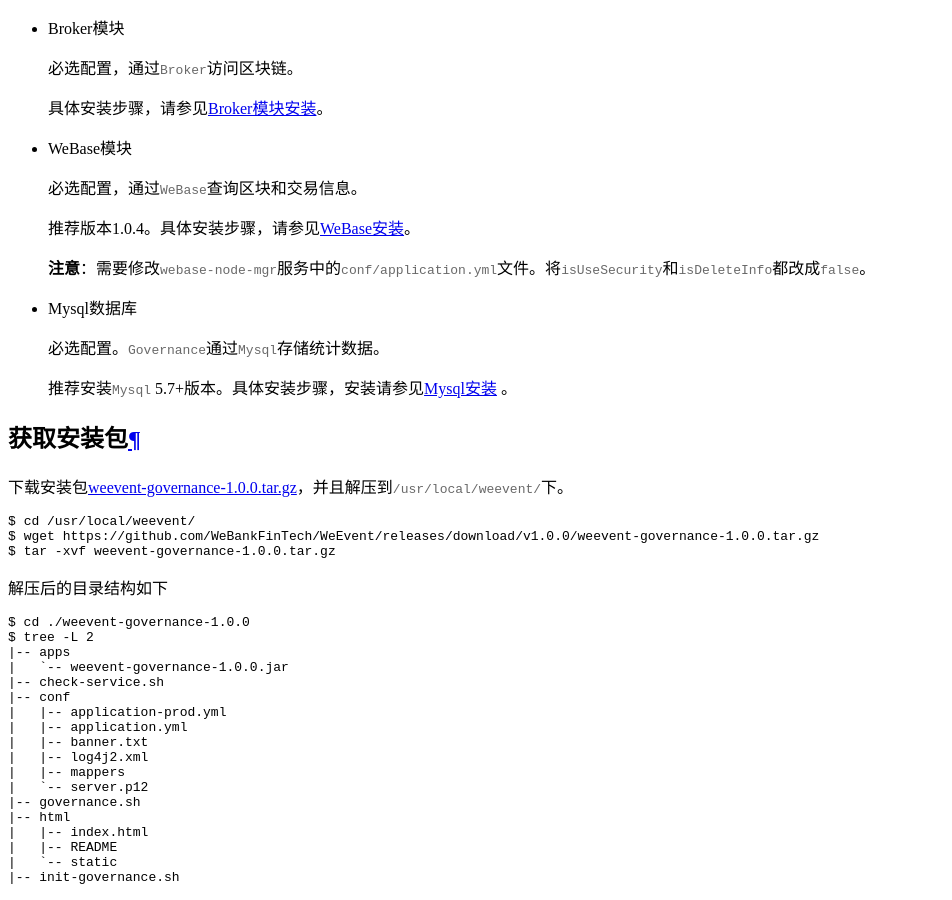
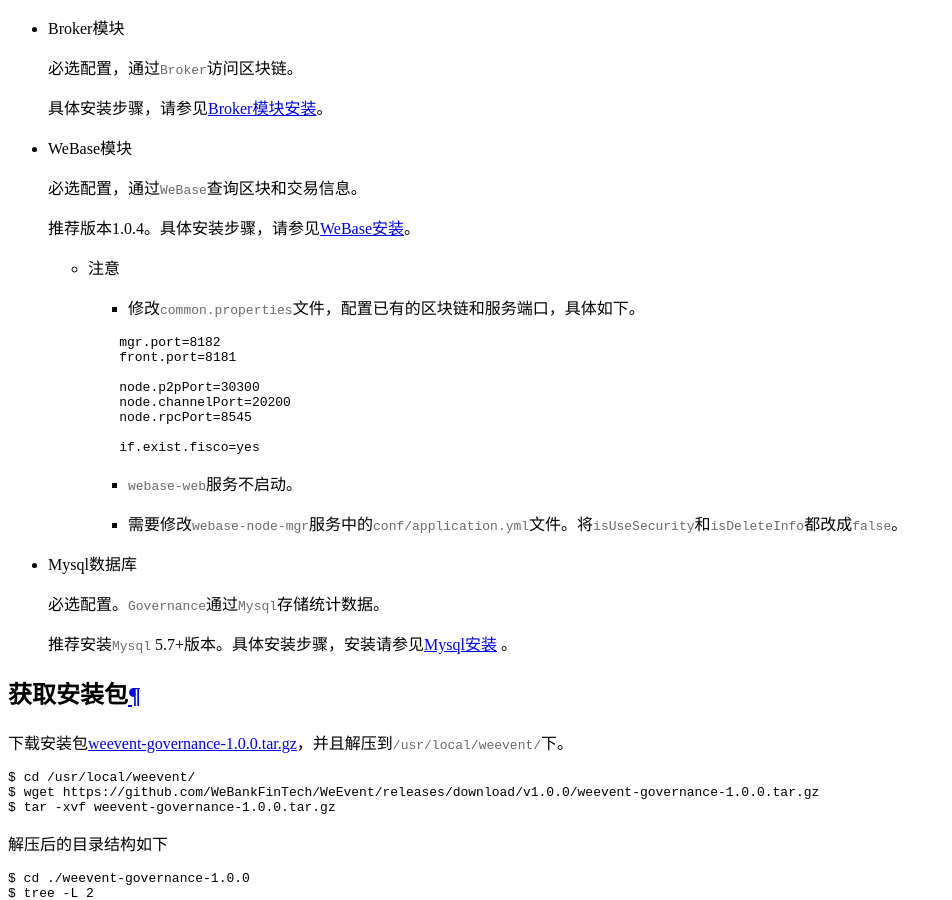
Before and after one commit to WeBankBlockchain/WeEvent-docs, a Sphinx documentation site: the page built from docs/install/module/governance.md, in a window 1280 px wide and 900 px high, scrolled down 941 px. Shown: the whole window, without its empty margins (0-952 px from the left). Built offline with Sphinx 7.4.7 and the Read the Docs theme 2.0.0, drawn with Linux system fonts in a browser that asks for light colours.

Commit message:
update the webase comment

````diff
--- a/docs/install/module/governance.md
+++ b/docs/install/module/governance.md
@@ -19,7 +19,20 @@
 
   推荐版本1.0.4。具体安装步骤，请参见[WeBase安装](https://webasedoc.readthedocs.io/zh_CN/latest/docs/WeBASE/install.html)。
 
-  **注意**：需要修改`webase-node-mgr`服务中的`conf/application.yml`文件。将`isUseSecurity`和`isDeleteInfo`都改成`false`。
+  - 注意
+    - 修改`common.properties`文件，配置已有的区块链和服务端口，具体如下。
+    ```
+        mgr.port=8182
+        front.port=8181
+
+        node.p2pPort=30300
+        node.channelPort=20200
+        node.rpcPort=8545
+
+        if.exist.fisco=yes
+    ```
+    - `webase-web`服务不启动。
+    - 需要修改`webase-node-mgr`服务中的`conf/application.yml`文件。将`isUseSecurity`和`isDeleteInfo`都改成`false`。
 
 - Mysql数据库
 
````
